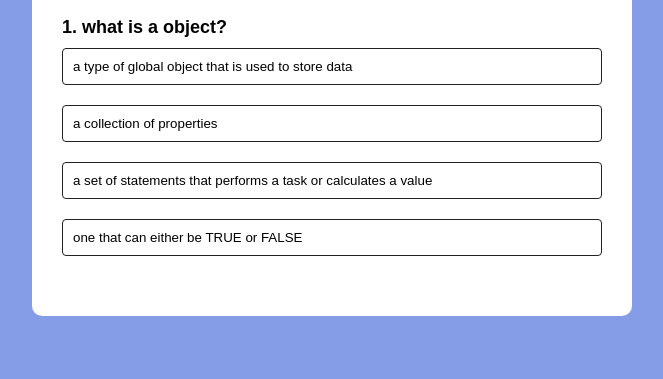
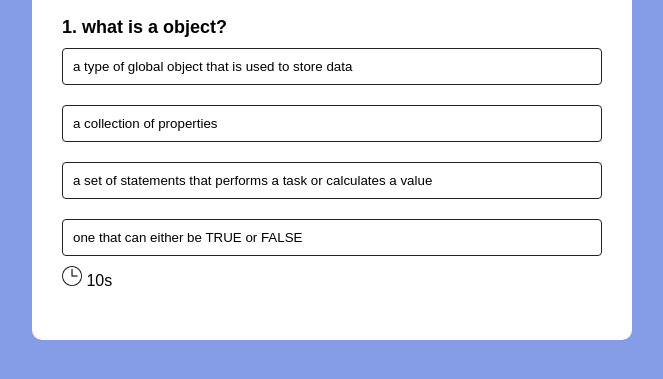
Before and after one commit to niccbytes/JS-Quiz, a plain HTML site: page index.html in a window 1280 px wide. Shown: the part 213-592 px from the top of the page, without its empty margins (308-971 px from the left). Drawn offline with Linux system fonts and the light colour scheme.

Commit message:
added clock png and div and span for it

```diff
--- a/index.html
+++ b/index.html
@@ -23,6 +23,11 @@
 
         </div>
 
+        <div>
+            <img src="clock.png" width="20px">
+            <span class="time-left">10s</span>
+        </div>
+
         <button id="nextbtn" >Next</button>
 
     </div>
```
Also changed, not shown: script.js (+7 -2 lines), clock.png (added).
